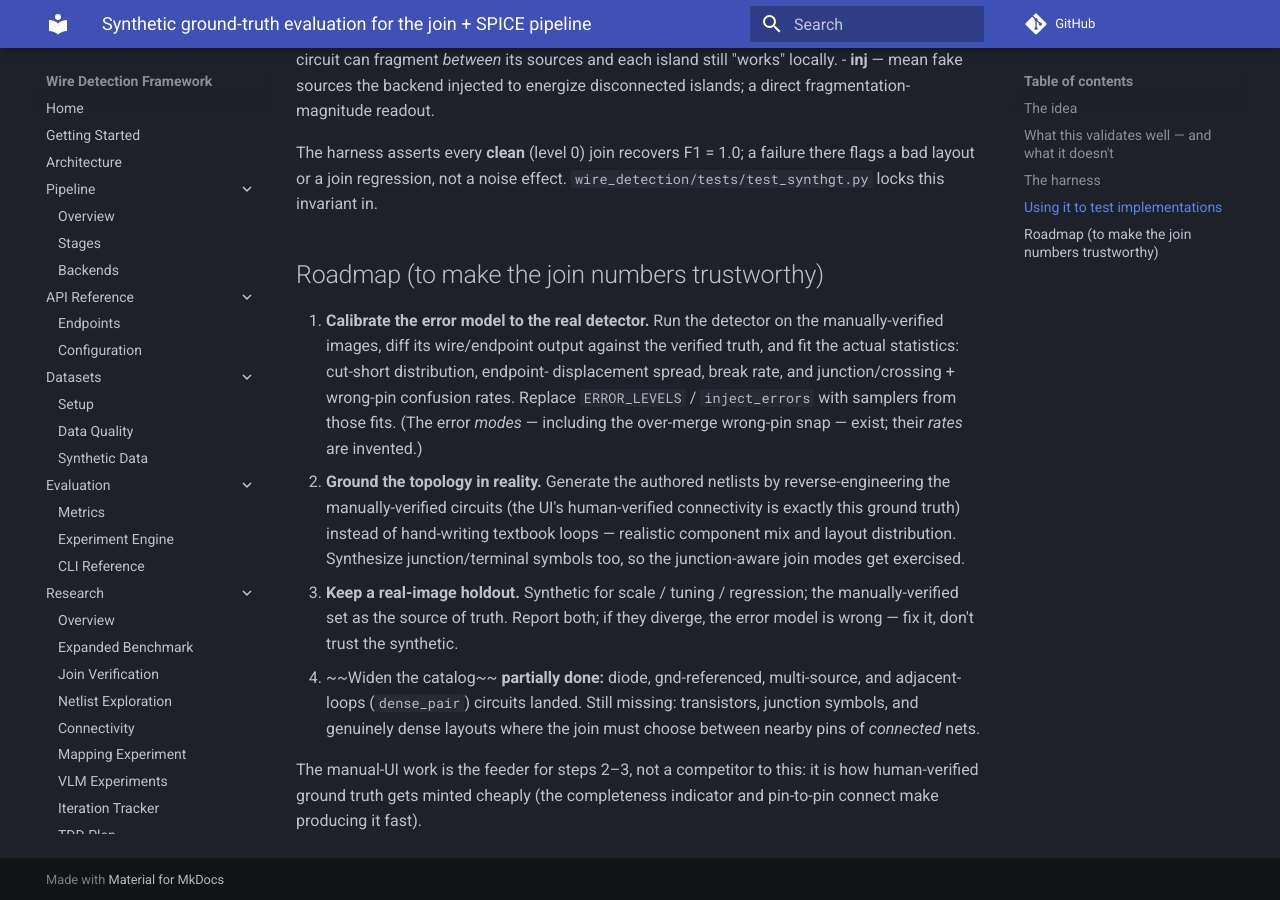
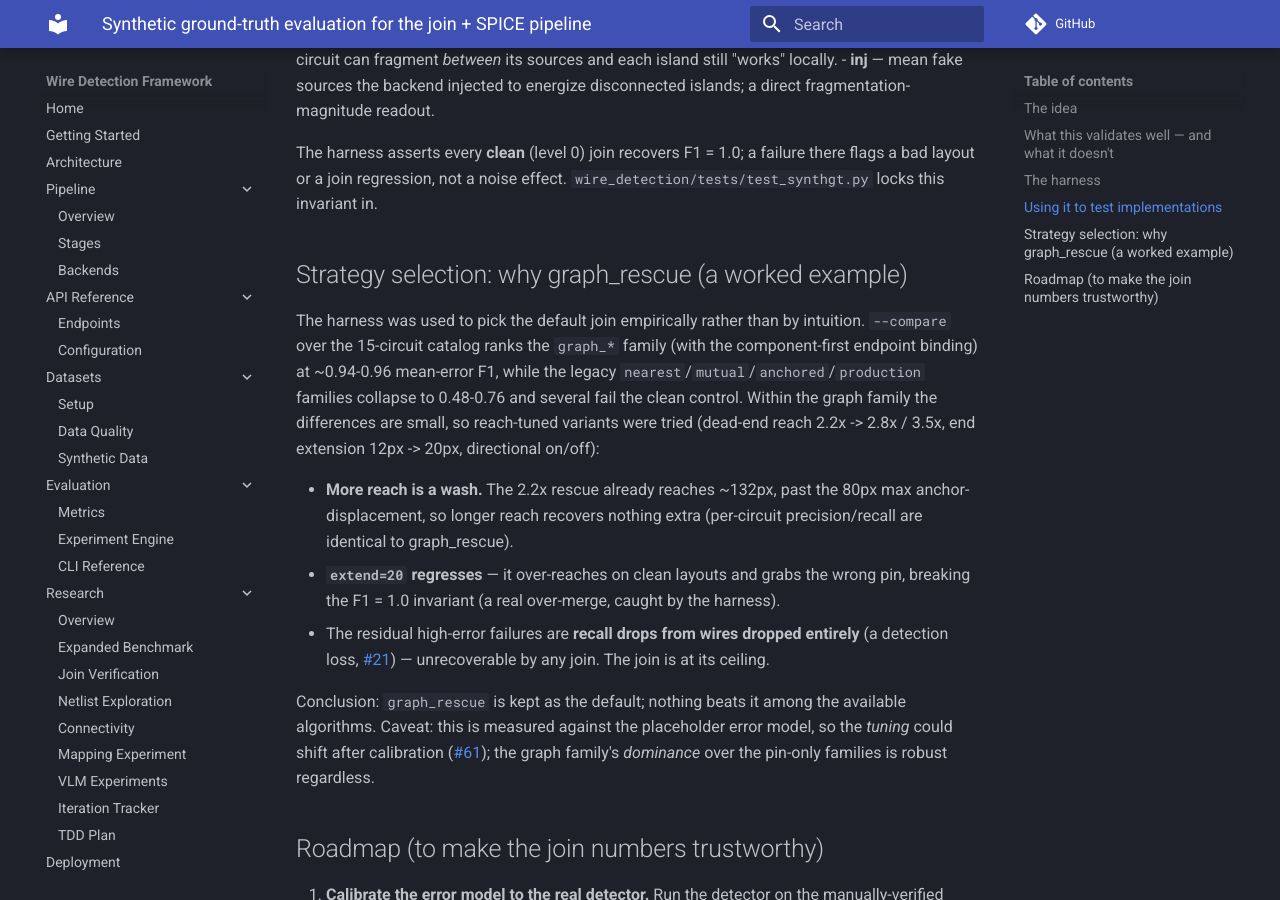
Before and after one commit to boscochanam/circuit-digitization, an MkDocs documentation site: the page built from docs/synthetic-eval-plan.md, in a window 1280 px wide and 900 px high, scrolled down 3369 px. Built offline with MkDocs 1.6.1 and Material for MkDocs 9.7.7, drawn with Linux system fonts in a browser that asks for light colours; comment, search, counter and statistics services are not loaded.

Commit message:
docs(synthgt): record the graph_rescue strategy-selection finding
Uses the harness on the 15-circuit catalog to justify keeping graph_rescue as
the default: reach-tuned variants (2.8x/3.5x reach, 20px extend, non-directional)
are a wash or regress (extend=20 breaks clean F1), and the residual high-error
failures are dropped-wire detection losses (#21) no join can recover. Documents
the placeholder-error-model caveat on the tuning.

```diff
--- a/docs/synthetic-eval-plan.md
+++ b/docs/synthetic-eval-plan.md
@@ -151,6 +151,29 @@ The harness asserts every **clean** (level 0) join recovers F1 = 1.0; a failure
 there flags a bad layout or a join regression, not a noise effect.
 `wire_detection/tests/test_synthgt.py` locks this invariant in.
 
+## Strategy selection: why graph_rescue (a worked example)
+
+The harness was used to pick the default join empirically rather than by intuition.
+`--compare` over the 15-circuit catalog ranks the `graph_*` family (with the
+component-first endpoint binding) at ~0.94-0.96 mean-error F1, while the legacy
+`nearest`/`mutual`/`anchored`/`production` families collapse to 0.48-0.76 and
+several fail the clean control. Within the graph family the differences are small,
+so reach-tuned variants were tried (dead-end reach 2.2x -> 2.8x / 3.5x, end
+extension 12px -> 20px, directional on/off):
+
+- **More reach is a wash.** The 2.2x rescue already reaches ~132px, past the 80px
+  max anchor-displacement, so longer reach recovers nothing extra (per-circuit
+  precision/recall are identical to graph_rescue).
+- **`extend=20` regresses** — it over-reaches on clean layouts and grabs the wrong
+  pin, breaking the F1 = 1.0 invariant (a real over-merge, caught by the harness).
+- The residual high-error failures are **recall drops from wires dropped entirely**
+  (a detection loss, [#21]) — unrecoverable by any join. The join is at its ceiling.
+
+Conclusion: `graph_rescue` is kept as the default; nothing beats it among the
+available algorithms. Caveat: this is measured against the placeholder error model,
+so the *tuning* could shift after calibration ([#61]); the graph family's
+*dominance* over the pin-only families is robust regardless.
+
 ## Roadmap (to make the join numbers trustworthy)
 
 1. **Calibrate the error model to the real detector.** Run the detector on the
@@ -180,3 +203,4 @@ and pin-to-pin connect make producing it fast).
 [#19]: https://github.com/boscochanam/circuit-digitization/issues/19
 [#20]: https://github.com/boscochanam/circuit-digitization/issues/20
 [#21]: https://github.com/boscochanam/circuit-digitization/issues/21
+[#61]: https://github.com/boscochanam/circuit-digitization/issues/61
```
